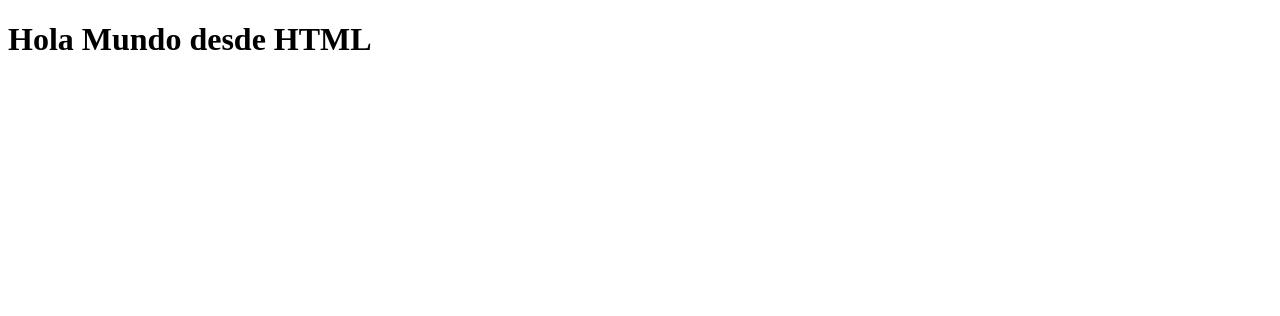
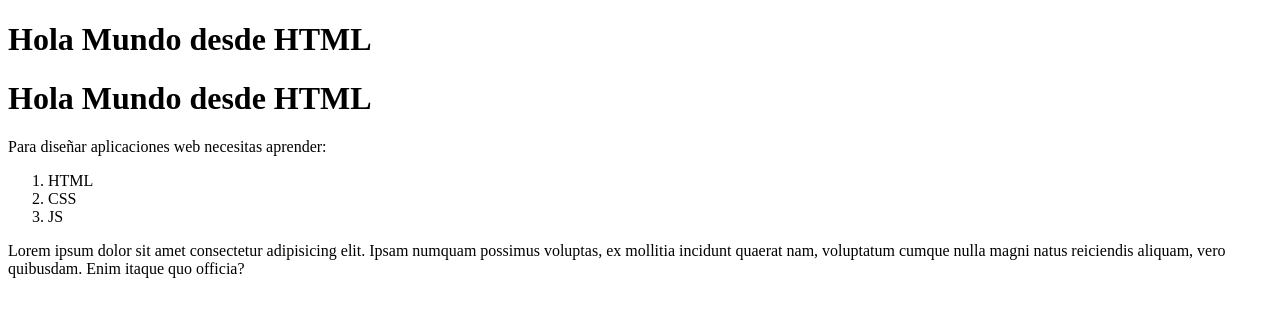
Before and after one commit to jonmircha/amerike-so-2022-2, a plain HTML site: page index.html in a window 1280 px wide. Drawn offline with Linux system fonts and the light colour scheme.

Commit message:
Agregando cambios al index.html desde main

```diff
--- a/index.html
+++ b/index.html
@@ -8,5 +8,19 @@
   </head>
   <body>
     <h1>Hola Mundo desde HTML</h1>
+    <h1>Hola Mundo desde HTML</h1>
+    <p>Para diseñar aplicaciones web necesitas aprender:</p>
+    <ol>
+      <li>HTML</li>
+      <li>CSS</li>
+      <li>JS</li>
+    </ol>
+    <p>
+      Lorem ipsum dolor sit amet consectetur adipisicing elit. Ipsam numquam
+      possimus voluptas, ex mollitia incidunt quaerat nam, voluptatum cumque
+      nulla magni natus reiciendis aliquam, vero quibusdam. Enim itaque quo
+      officia?
+    </p>
+    <script src="script.js"></script>
   </body>
 </html>
```
